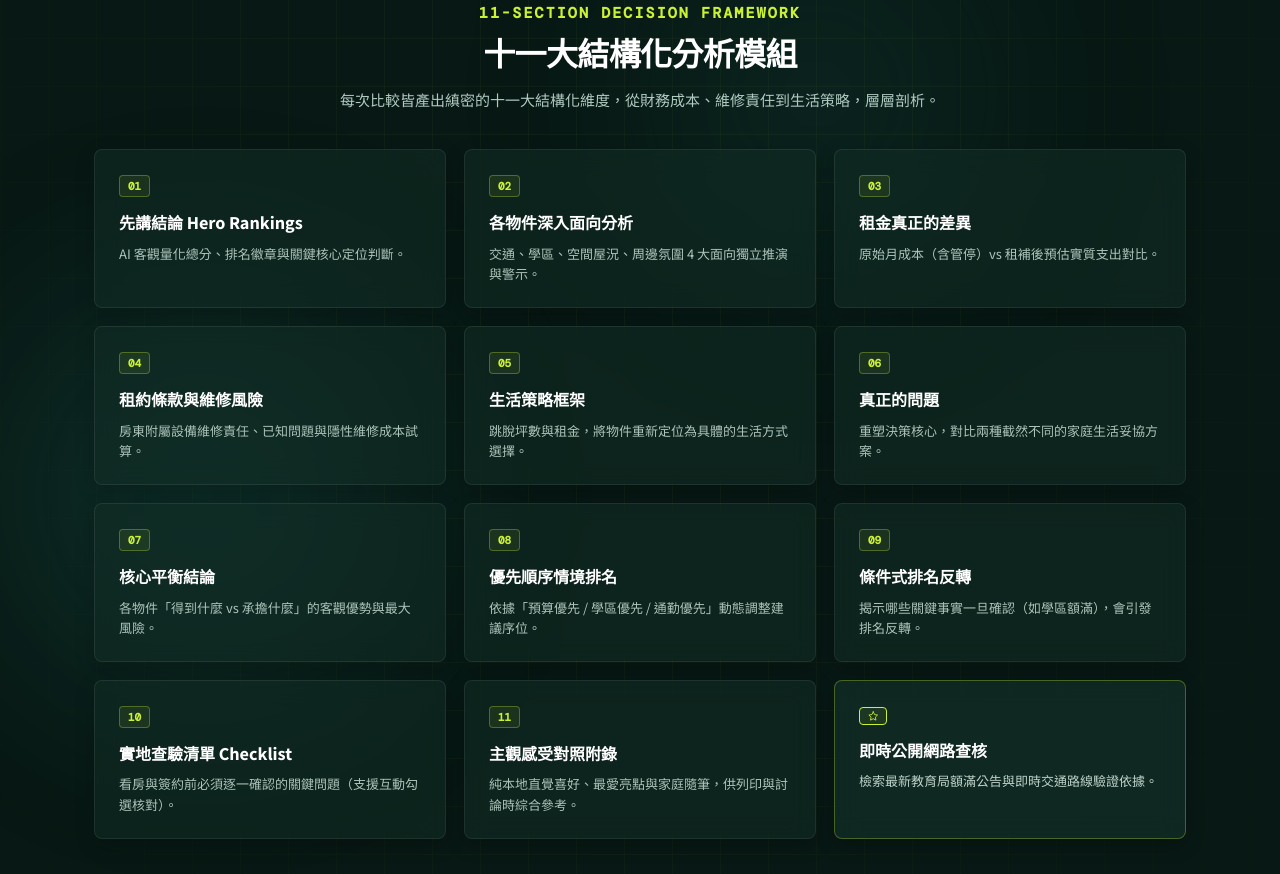
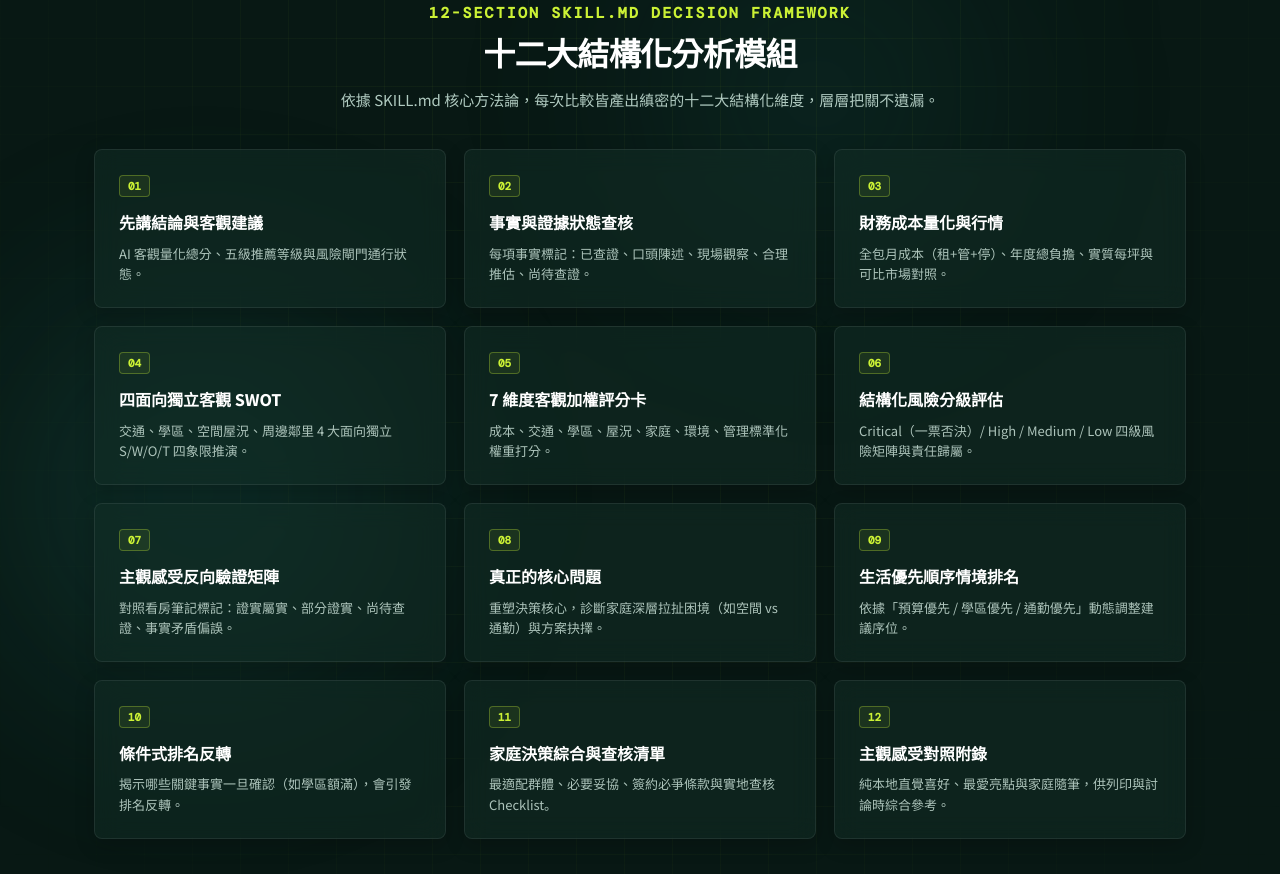
Before and after one commit to david1990725/HouseAnalyzer, a website: page index.html in a window 1280 px wide. Shown: the part 1306-2180 px from the top of the page. Drawn offline with nearby package versions, Linux system fonts and the light colour scheme; a web font is replaced by a local one.

Commit message:
Update index.html

```diff
--- a/index.html
+++ b/index.html
@@ -131,11 +131,11 @@
               <span class="metric-lbl">本地隱私隔離</span>
             </div>
             <div class="metric-item">
-              <span class="metric-val">4 大</span>
-              <span class="metric-lbl">客觀深度面向</span>
+              <span class="metric-val">7 大</span>
+              <span class="metric-lbl">客觀評分維度</span>
             </div>
             <div class="metric-item">
-              <span class="metric-val">11 區塊</span>
+              <span class="metric-val">12 模組</span>
               <span class="metric-lbl">結構化決策報告</span>
             </div>
             <div class="metric-item">
@@ -178,75 +178,73 @@
           </div>
         </div>
 
-        <!-- 十一大結構化模組預覽 Showcase -->
+        <!-- 十二大結構化模組預覽 Showcase -->
         <div class="home-section-header" style="margin-top: 50px;">
-          <p class="eyebrow">11-SECTION DECISION FRAMEWORK</p>
-          <h2>十一大結構化分析模組</h2>
-          <p>每次比較皆產出縝密的十一大結構化維度，從財務成本、維修責任到生活策略，層層剖析。</p>
+          <p class="eyebrow">12-SECTION SKILL.MD DECISION FRAMEWORK</p>
+          <h2>十二大結構化分析模組</h2>
+          <p>依據 SKILL.md 核心方法論，每次比較皆產出縝密的十二大結構化維度，層層把關不遺漏。</p>
         </div>
 
         <div class="home-modules-grid">
           <div class="module-card">
             <span class="module-num">01</span>
-            <h4>先講結論 Hero Rankings</h4>
-            <p>AI 客觀量化總分、排名徽章與關鍵核心定位判斷。</p>
+            <h4>先講結論與客觀建議</h4>
+            <p>AI 客觀量化總分、五級推薦等級與風險閘門通行狀態。</p>
           </div>
           <div class="module-card">
             <span class="module-num">02</span>
-            <h4>各物件深入面向分析</h4>
-            <p>交通、學區、空間屋況、周邊氛圍 4 大面向獨立推演與警示。</p>
+            <h4>事實與證據狀態查核</h4>
+            <p>每項事實標記：已查證、口頭陳述、現場觀察、合理推估、尚待查證。</p>
           </div>
           <div class="module-card">
             <span class="module-num">03</span>
-            <h4>租金真正的差異</h4>
-            <p>原始月成本（含管停）vs 租補後預估實質支出對比。</p>
+            <h4>財務成本量化與行情</h4>
+            <p>全包月成本（租+管+停）、年度總負擔、實質每坪與可比市場對照。</p>
           </div>
           <div class="module-card">
             <span class="module-num">04</span>
-            <h4>租約條款與維修風險</h4>
-            <p>房東附屬設備維修責任、已知問題與隱性維修成本試算。</p>
+            <h4>四面向獨立客觀 SWOT</h4>
+            <p>交通、學區、空間屋況、周邊鄰里 4 大面向獨立 S/W/O/T 四象限推演。</p>
           </div>
           <div class="module-card">
             <span class="module-num">05</span>
-            <h4>生活策略框架</h4>
-            <p>跳脫坪數與租金，將物件重新定位為具體的生活方式選擇。</p>
+            <h4>7 維度客觀加權評分卡</h4>
+            <p>成本、交通、學區、屋況、家庭、環境、管理標準化權重打分。</p>
           </div>
           <div class="module-card">
             <span class="module-num">06</span>
-            <h4>真正的問題</h4>
-            <p>重塑決策核心，對比兩種截然不同的家庭生活妥協方案。</p>
+            <h4>結構化風險分級評估</h4>
+            <p>Critical（一票否決）/ High / Medium / Low 四級風險矩陣與責任歸屬。</p>
           </div>
           <div class="module-card">
             <span class="module-num">07</span>
-            <h4>核心平衡結論</h4>
-            <p>各物件「得到什麼 vs 承擔什麼」的客觀優勢與最大風險。</p>
+            <h4>主觀感受反向驗證矩陣</h4>
+            <p>對照看房筆記標記：證實屬實、部分證實、尚待查證、事實矛盾偏誤。</p>
           </div>
           <div class="module-card">
             <span class="module-num">08</span>
-            <h4>優先順序情境排名</h4>
+            <h4>真正的核心問題</h4>
+            <p>重塑決策核心，診斷家庭深層拉扯困境（如空間 vs 通勤）與方案抉擇。</p>
+          </div>
+          <div class="module-card">
+            <span class="module-num">09</span>
+            <h4>生活優先順序情境排名</h4>
             <p>依據「預算優先 / 學區優先 / 通勤優先」動態調整建議序位。</p>
           </div>
           <div class="module-card">
-            <span class="module-num">09</span>
+            <span class="module-num">10</span>
             <h4>條件式排名反轉</h4>
             <p>揭示哪些關鍵事實一旦確認（如學區額滿），會引發排名反轉。</p>
           </div>
           <div class="module-card">
-            <span class="module-num">10</span>
-            <h4>實地查驗清單 Checklist</h4>
-            <p>看房與簽約前必須逐一確認的關鍵問題（支援互動勾選核對）。</p>
+            <span class="module-num">11</span>
+            <h4>家庭決策綜合與查核清單</h4>
+            <p>最適配群體、必要妥協、簽約必爭條款與實地查核 Checklist。</p>
           </div>
           <div class="module-card">
-            <span class="module-num">11</span>
+            <span class="module-num">12</span>
             <h4>主觀感受對照附錄</h4>
             <p>純本地直覺喜好、最愛亮點與家庭隨筆，供列印與討論時綜合參考。</p>
-          </div>
-          <div class="module-card" style="background: rgba(18, 46, 39, 0.75); color: #fff; border-color: rgba(203, 241, 53, 0.3);">
-            <span class="module-num" style="color: var(--accent-lime); border-color: var(--accent-lime); display: inline-flex; align-items: center;">
-              <svg class="icon-svg sm" viewBox="0 0 24 24"><polygon points="12 2 15.09 8.26 22 9.27 17 14.14 18.18 21.02 12 17.77 5.82 21.02 7 14.14 2 9.27 8.91 8.26 12 2"></polygon></svg>
-            </span>
-            <h4 style="color: #fff;">即時公開網路查核</h4>
-            <p style="color: #bfd4cb;">檢索最新教育局額滿公告與即時交通路線驗證依據。</p>
           </div>
         </div>
 
@@ -307,7 +305,7 @@
             <span class="workflow-step-num">3</span>
             <div>
               <h4>啟動 AI 橫向對比</h4>
-              <p>選取 2~3 間物件，產出十一大結構化分析與決策清單。</p>
+              <p>選取 2~3 間物件，產出十二大結構化分析與決策清單。</p>
             </div>
           </div>
         </div>
```
